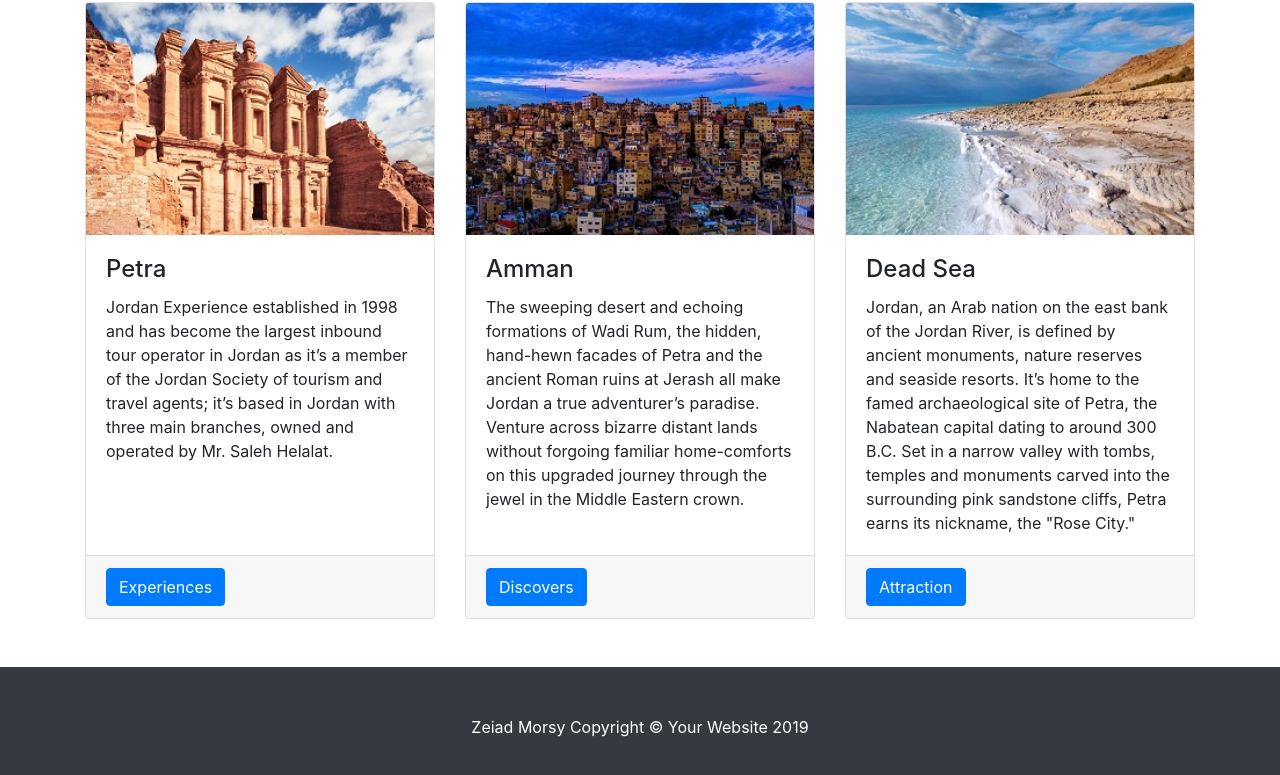
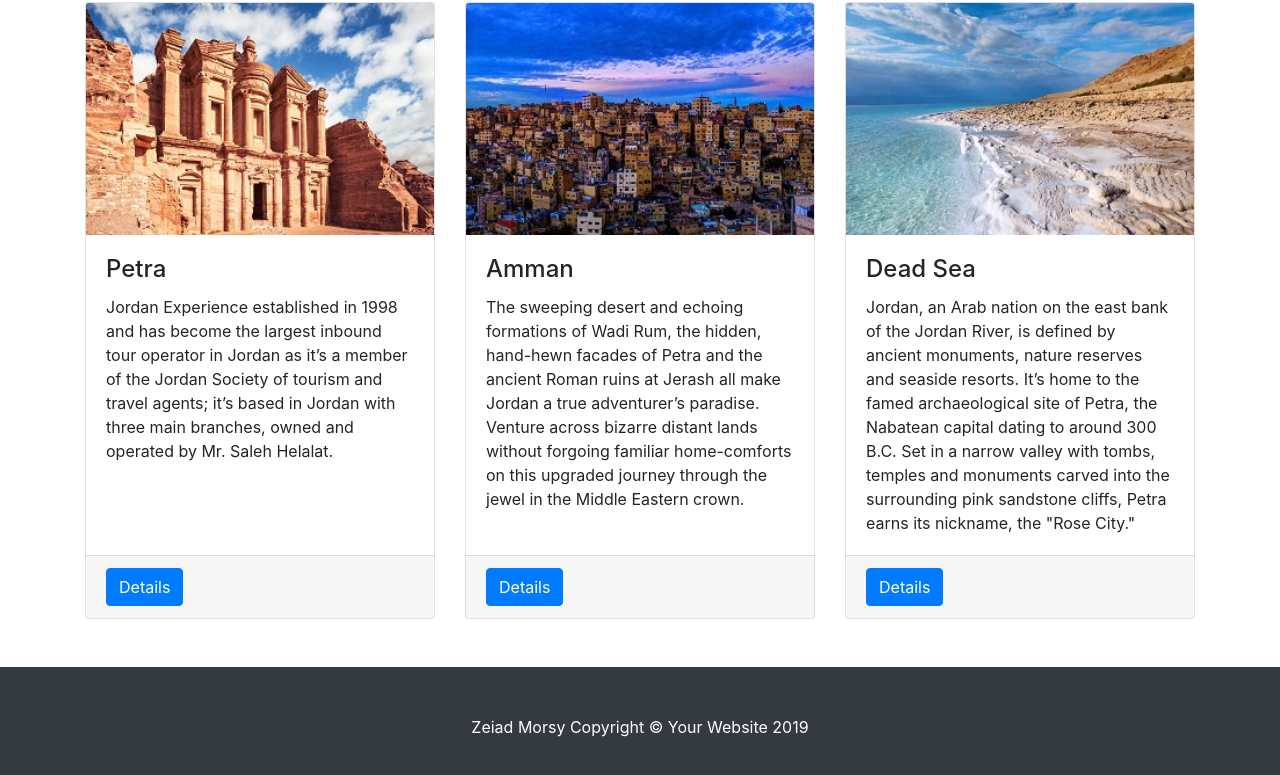
Before and after one commit to Ashisjhaengineer/Jordan, a plain HTML site: page Attraction.html in a window 1280 px wide. Shown: the part 446-1221 px from the top of the page. Drawn offline with Linux system fonts and the light colour scheme.

Commit message:
update 1

```diff
--- a/Attraction.html
+++ b/Attraction.html
@@ -92,7 +92,7 @@
             <p class="card-text">Jordan Experience established in 1998 and has become the largest inbound tour operator in Jordan as it’s a member of the Jordan Society of tourism and travel agents; it’s based in Jordan with three main branches, owned and operated by Mr. Saleh Helalat.</p>
           </div>
           <div class="card-footer">
-            <a href="Experiences.html" class="btn btn-primary">Experiences</a>
+            <a href="Experiences.html" class="btn btn-primary">Details</a>
           </div>
         </div>
       </div>
@@ -104,7 +104,7 @@
             <p class="card-text">The sweeping desert and echoing formations of Wadi Rum, the hidden, hand-hewn facades of Petra and the ancient Roman ruins at Jerash all make Jordan a true adventurer’s paradise. Venture across bizarre distant lands without forgoing familiar home-comforts on this upgraded journey through the jewel in the Middle Eastern crown.</p>
           </div>
           <div class="card-footer">
-            <a href="Discovers.html" class="btn btn-primary">Discovers</a>
+            <a href="Discoverys.html" class="btn btn-primary">Details</a>
           </div>
         </div>
       </div>
@@ -116,7 +116,7 @@
             <p class="card-text">Jordan, an Arab nation on the east bank of the Jordan River, is defined by ancient monuments, nature reserves and seaside resorts. It’s home to the famed archaeological site of Petra, the Nabatean capital dating to around 300 B.C. Set in a narrow valley with tombs, temples and monuments carved into the surrounding pink sandstone cliffs, Petra earns its nickname, the "Rose City."</p>
           </div>
           <div class="card-footer">
-            <a href="Attraction.html" class="btn btn-primary">Attraction</a>
+            <a href="Attraction.html" class="btn btn-primary">Details</a>
           </div>
         </div>
       </div>
```
Also changed, not shown: About.html (+1 -1 lines), Experiences.html (+3 -3 lines), contact.html (+3 -3 lines), Discoverys.jpg (deleted).
